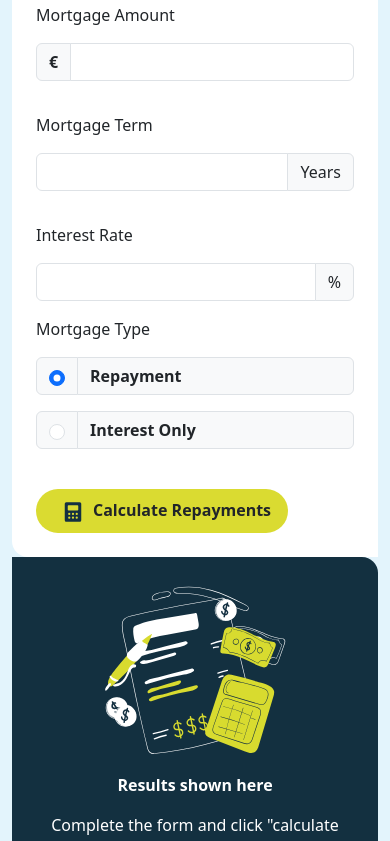
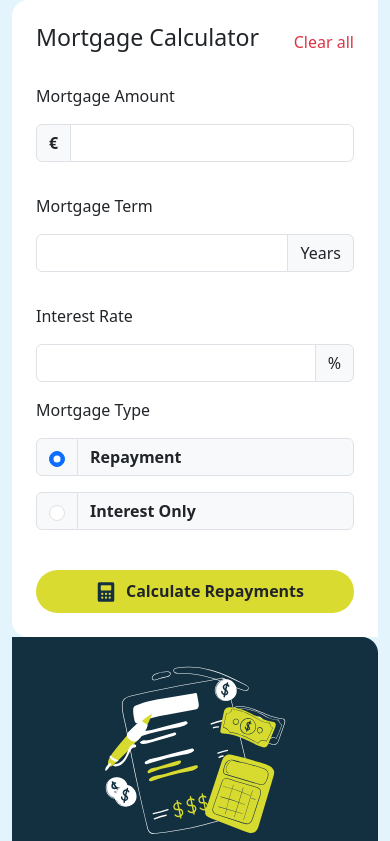
Before and after one commit to aluqueg/Calculadora-Hipoteca, a React (Vite) app: page / in a window 390 px wide. Shown: the top 841 px of the page. Built offline with nearby package versions, Linux system fonts and the light colour scheme.

Commit message:
terminado arreglo responsive

```diff
--- a/src/App.css
+++ b/src/App.css
@@ -1,5 +1,21 @@
 .fondo {
   background-color: #E3F4FC;
+  min-height: 100vh;
+  display: flex;
+}
+
+@media (min-width: 769px) {
+  .fondo {
+    justify-content: center;
+    align-items: center;
+  }
+}
+
+@media (max-width: 768px) {
+  .fondo {
+    align-items: flex-start;
+    justify-content: flex-start;
+  }
 }
 
 .der{
@@ -23,6 +39,14 @@
 
 }
 
+@media (max-width: 768px) {
+  .btn.calculate {
+    width: 100%;
+    display: block;
+    text-align: center;
+  }
+}
+
 .result-box {
   background: #18394c;
   border-radius: 1rem;
--- a/src/App.jsx
+++ b/src/App.jsx
@@ -48,7 +48,7 @@ function App() {
 
   return (
     <>
-      <Container fluid className='fondo vh-100 d-flex justify-content-center align-items-center'>
+      <Container fluid className='fondo vh-100'>
       <Row className='main-box g-0 align-items-stretch'>
 
         <Col xs={12} md={6}>
```
